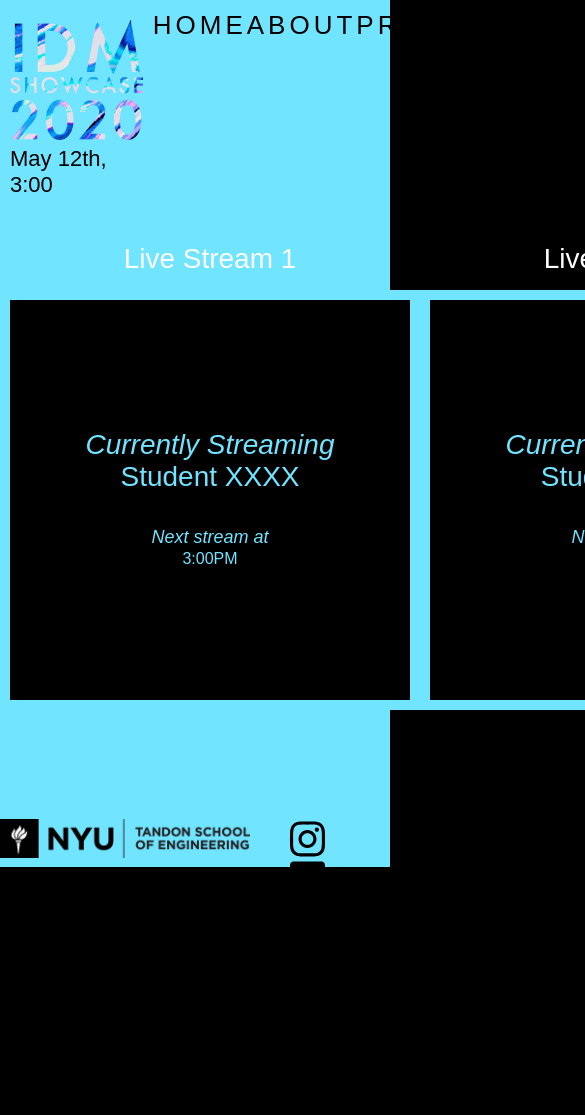
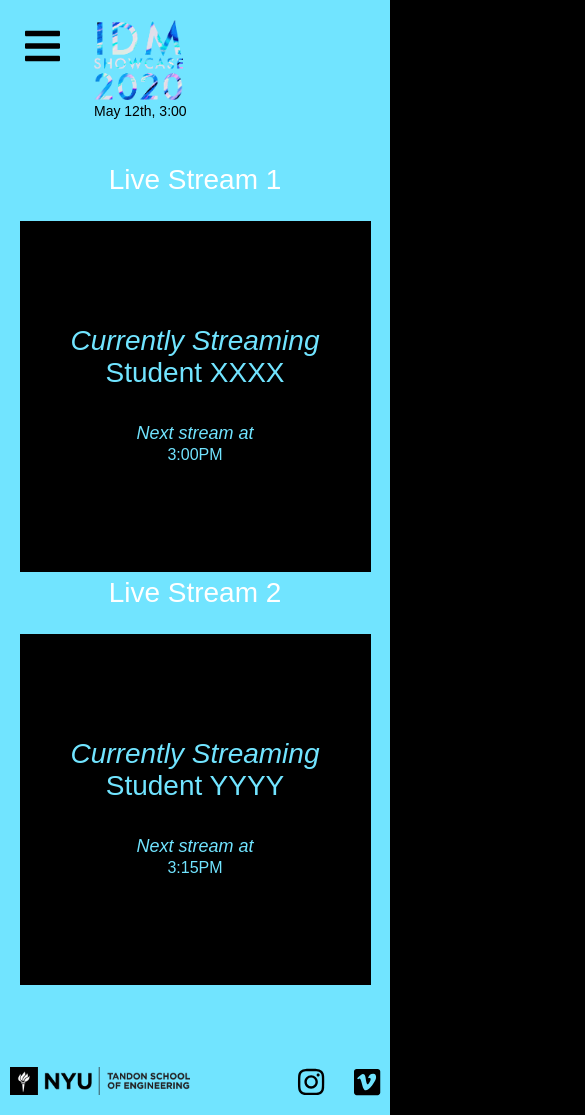
Before and after one commit to morscad/idm-show, a React (Create React App) app: page / in a window 390 px wide. Shown: the top 1115 px of the page, 585 px wide, since content can reach past the window. Before the commit the page ends 899 px from the top, so only its background shows below. Built offline with nearby package versions, Linux system fonts and the light colour scheme; no server answers; a web font is replaced by a local one.

Commit message:
being responsive layout

```diff
--- a/package.json
+++ b/package.json
@@ -8,6 +8,8 @@
     "@fortawesome/free-regular-svg-icons": "^5.13.0",
     "@fortawesome/free-solid-svg-icons": "^5.13.0",
     "@fortawesome/react-fontawesome": "^0.1.9",
+    "@material-ui/core": "^4.9.13",
+    "@material-ui/icons": "^4.9.1",
     "@testing-library/jest-dom": "^4.2.4",
     "@testing-library/react": "^9.3.2",
     "@testing-library/user-event": "^7.1.2",
@@ -22,7 +24,7 @@
     "sass": "^1.26.3"
   },
   "scripts": {
-    "start": "react-scripts start",
+    "start": "export PORT=5000 && react-scripts start",
     "build": "react-scripts build",
     "test": "react-scripts test",
     "eject": "react-scripts eject"
--- a/src/layout/MainLayout.js
+++ b/src/layout/MainLayout.js
@@ -1,18 +1,26 @@
 import React, { useContext, useState } from "react";
+import Drawer from "@material-ui/core/Drawer";
+import Button from "@material-ui/core/Button";
+
 import showLogo from "../assets/images/showLogo.png";
 import tandon_long_black from "../assets/images/tandon_long_black.png";
 
+import { FontAwesomeIcon } from "@fortawesome/react-fontawesome";
+import { faVimeo, faInstagram } from "@fortawesome/free-brands-svg-icons";
+import { faBars } from "@fortawesome/free-solid-svg-icons";
+
 import "./MainLayout.scss";
 
-import { FontAwesomeIcon } from "@fortawesome/react-fontawesome";
-import {
-  faVimeo,
-  faInstagram,
-} from "@fortawesome/free-brands-svg-icons";
 import { Link, useLocation } from "react-router-dom";
 
 const MainLayout = ({ children }) => {
   const [showPOpup, setShowPopup] = useState(false);
+  const [drawerState, setDrawerState] = React.useState(false);
+
+  const toggleDrawer = open => event => {
+    setDrawerState(open);
+  };
+
   const { pathname } = useLocation();
   return (
     <div
@@ -31,6 +39,16 @@ const MainLayout = ({ children }) => {
                 : "blueText"
             }`}
           >
+            <div className={"mobileMenu"}>
+              <Button onClick={toggleDrawer(true)}>
+                <FontAwesomeIcon icon={faBars} className={`mobileMenuIcon ${
+                    pathname === "/" || pathname.indexOf("/category/") > -1
+                        ? "blackText"
+                        : "blueText"
+                }`}/>
+              </Button>
+            </div>
+
             <div className={"logo"}>
               <img
                 src={showLogo}
@@ -91,6 +109,22 @@ const MainLayout = ({ children }) => {
           </div>
         </div>
       </div>
+      <Drawer open={drawerState} onClose={toggleDrawer(false)} >
+        <div className={"mobileMenuDrawer"}>
+          <div className={"headerMenuItemMobile"}>
+            <Link to={"/"}>Home</Link>
+          </div>
+          <div className={"headerMenuItemMobile"}>
+            <Link to={"/about"}>About</Link>
+          </div>
+          <div className={"headerMenuItemMobile"}>
+            <Link to={"/categories"}>Projects</Link>
+          </div>
+          <div className={"headerMenuItemMobile"}>
+            <Link to={"/calendar"}>Calendar</Link>
+          </div>
+        </div>
+      </Drawer>
     </div>
   );
 };
--- a/src/layout/MainLayout.scss
+++ b/src/layout/MainLayout.scss
@@ -1,5 +1,129 @@
 @import "../vars";
 
+@media (min-width: $lg) {
+  .headerContainer {
+    justify-content: space-between;
+  }
+  .headerMenuItem {
+    font-family: futura-pt, sans-serif;
+    font-style: normal;
+    font-weight: 400;
+    font-size: 26px;
+    letter-spacing: 4px;
+    margin-bottom: 40px;
+    text-transform: uppercase;
+    &:hover {
+      a {
+        color: $purple;
+      }
+    }
+  }
+  .mobileMenu {
+    display: none;
+  }
+  .logo {
+    font-size: 22px;
+    img {
+      height: 120px;
+      width: auto;
+    }
+  }
+
+  .footerContainer {
+    width: 100%;
+  }
+  .tandonLogoContainer {
+    img {
+      width: 250px;
+      height: auto;
+    }
+  }
+  .socialIcons {
+    margin-left: 40px;
+    font-size: 40px;
+  }
+}
+
+@media (min-width: $md) and (max-width: $lg) {
+  .headerContainer {
+    justify-content: space-between;
+  }
+  .headerMenuItem {
+    font-family: futura-pt, sans-serif;
+    font-style: normal;
+    font-weight: 400;
+    font-size: 22px;
+    letter-spacing: 4px;
+    margin-bottom: 40px;
+    text-transform: uppercase;
+    &:hover {
+      a {
+        color: $purple;
+      }
+    }
+  }
+  .mobileMenu {
+    display: none;
+  }
+  .logo {
+    font-size: 18px;
+    img {
+      height: 100px;
+      width: auto;
+    }
+  }
+
+  .footerContainer {
+    width: calc(100% - 20px);
+    margin-left: 10px;
+    margin-right: 10px;
+  }
+
+  .tandonLogoContainer {
+    img {
+      width: 250px;
+      height: auto;
+    }
+  }
+  .socialIcons {
+    margin-left: 40px;
+    font-size: 40px;
+  }
+}
+
+@media (max-width: $md) {
+  .headerContainer {
+    justify-content: left;
+  }
+  .headerMenuItem {
+    display: none;
+  }
+  .mobileMenu {
+    display: block;
+  }
+  .logo {
+    font-size: 14px;
+    img {
+      height: 80px;
+      width: auto;
+    }
+  }
+  .footerContainer {
+    width: calc(100% - 20px);
+    margin-left: 10px;
+    margin-right: 10px;
+  }
+  .tandonLogoContainer {
+    img {
+      width: 180px;
+      height: auto;
+    }
+  }
+  .socialIcons {
+    margin-left: 30px;
+    font-size: 30px;
+  }
+}
 .bodyBlue {
   background-color: $blue;
 }
@@ -20,8 +144,8 @@
   a {
     color: #000000;
   }
+}
 
-}
 .header {
   width: 100%;
   display: flex;
@@ -32,31 +156,31 @@
   }
 }
 
-.content {
-  margin: 40px 0 60px;
-  min-height: calc(100vh - 345px);
-}
 .headerContainer {
   display: flex;
   flex-direction: row;
-  justify-content: space-between;
   width: 100%;
-  max-width: $md;
+  max-width: $lg;
 }
-
+.mobileMenu {
+  padding: 10px;
+}
+.mobileMenuIcon {
+  font-size: 40px;
+}
 .logo {
   padding: 10px;
   font-family: futura-pt, sans-serif;
   font-style: normal;
   font-weight: 400;
-  font-size: 22px;
-  img {
-    height: 120px;
-    width: auto;
-  }
 }
-
-.headerMenuItem {
+.mobileMenuDrawer {
+  width: 100%;
+  height: 100vh;
+  background-color: #000000;
+  padding: 40px 60px;
+}
+.headerMenuItemMobile {
   font-family: futura-pt, sans-serif;
   font-style: normal;
   font-weight: 400;
@@ -64,11 +188,18 @@
   letter-spacing: 4px;
   margin-bottom: 40px;
   text-transform: uppercase;
-  &:hover {
-    a {
+  a {
+    color: $blue;
+    text-decoration: none;
+    &:hover {
       color: $purple;
     }
   }
+}
+
+.content {
+  margin: 40px 0 60px;
+  min-height: calc(100vh - 345px);
 }
 
 .footer {
@@ -78,20 +209,14 @@
 }
 
 .footerContainer {
-  width: 100%;
-  max-width: $md;
+  max-width: $lg;
   margin: 0 auto;
   padding-top: 12px;
   display: flex;
   flex-direction: row;
   justify-content: space-between;
 }
-.tandonLogoContainer {
-  img {
-    width: 250px;
-    height: auto;
-  }
-}
+
 .socialIconsContainer {
   a {
     color: #000000;
@@ -101,10 +226,8 @@
     }
   }
 }
-.socialIcons {
-  margin-left: 40px;
-  font-size: 40px;
-}
+
+
 
 .welcomePopup {
   position: fixed;
--- a/src/pages/AboutPage.scss
+++ b/src/pages/AboutPage.scss
@@ -1,23 +1,61 @@
-@import '../vars';
+@import "../vars";
+
+@media (min-width: $lg) {
+  .aboutContainer {
+    flex-direction: row;
+  }
+  .aboutImage {
+    width: calc(50% - 30px);
+    margin: 0 15px;
+  }
+  .aboutContent {
+    width: 50%;
+    font-size: 28px;
+  }
+}
+
+@media (min-width: $md) and (max-width: $lg) {
+  .aboutContainer {
+    flex-direction: row;
+  }
+  .aboutImage {
+    width: calc(50% - 30px);
+    margin: 0 15px;
+  }
+  .aboutContent {
+    width: 50%;
+    font-size: 24px;
+  }
+}
+
+@media (max-width: $md) {
+  .aboutContainer {
+    flex-direction: column;
+  }
+  .aboutImage {
+    width: calc(100% - 20px);
+    margin: 0 10px;
+  }
+  .aboutContent {
+    width: calc(100% - 20px);
+    margin: 0 10px;
+    font-size: 20px;
+  }
+}
 
 .aboutContainer {
   display: flex;
-  flex-direction: row;
 }
 .aboutImage {
-  width: calc(50% - 30px);
-  margin-right: 30px;
   img {
     width: 100%;
     height: auto;
   }
 }
 .aboutContent {
-  width: 50%;
   font-family: futura-pt, sans-serif;
   font-style: normal;
   font-weight: 300;
-  font-size: 28px;
   color: #ffffff;
 }
 
--- a/src/pages/HomePage.scss
+++ b/src/pages/HomePage.scss
@@ -1,4 +1,36 @@
-@import '../vars';
+@import "../vars";
+
+@media (min-width: $lg) {
+  .streamContainer {
+    flex-direction: row;
+  }
+  .streamBubbleBody {
+    width: 460px;
+    height: 460px;
+  }
+}
+
+@media (min-width: $md) and (max-width: $lg) {
+  .streamContainer {
+    flex-direction: row;
+  }
+  .streamBubbleBody {
+    width: 360px;
+    height: 360px;
+  }
+}
+
+@media (max-width: $md) {
+  .streamContainer {
+    flex-direction: column;
+    align-items: center;
+  }
+
+  .streamBubbleBody {
+    width: 90vw;
+    height: 90vw;
+  }
+}
 
 .carouselContainer {
   width: 100%;
@@ -21,7 +53,6 @@
 }
 .streamContainer {
   display: flex;
-  flex-direction: row;
   justify-content: space-between;
 }
 
@@ -45,8 +76,6 @@
 
 .streamBubbleBody {
   background-color: #000000;
-  width: 400px;
-  height: 400px;
 
   display: flex;
   align-items: center;
--- a/src/vars.scss
+++ b/src/vars.scss
@@ -1,3 +1,7 @@
 $blue: #71e4ff;
 $purple: #ef56ef;
-$md: 960px;
+
+$sm: 576px;
+$md: 768px;
+$lg: 960px;
+$xl: 1200px;
```
Also changed, not shown: 1 other file (tests, documents, lock files or other folders). Lines whose indentation alone changed are shown as unchanged.
